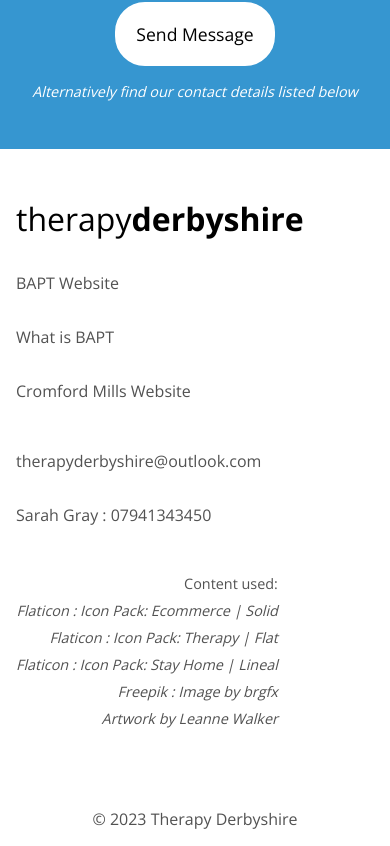
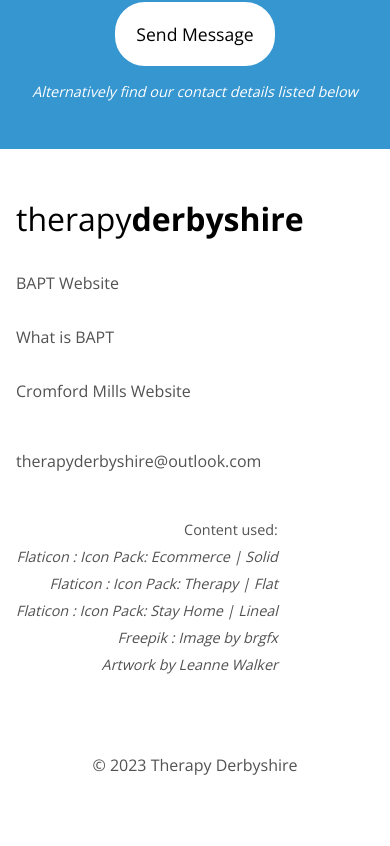
Before and after one commit to Harrywg/therapy-derbyshire-react, a React (Create React App) app: page / in a window 390 px wide. Shown: the part 4720-5566 px from the top of the page. After the commit the page ends 5512 px from the top, so only its background shows below. Built offline with nearby package versions, Linux system fonts and the light colour scheme.

Commit message:
1.0.3 Removed client phone number

```diff
--- a/src/components/pages/Footer.js
+++ b/src/components/pages/Footer.js
@@ -17,7 +17,7 @@ export default function Footer() {
                 </div>
                 <div className="footer-col">
                     <p>therapyderbyshire@outlook.com</p>
-                    <p>Sarah Gray : 07941343450</p>
+                    {/* <p>Sarah Gray : 07941343450</p> */}
 
 
                 </div>
```
